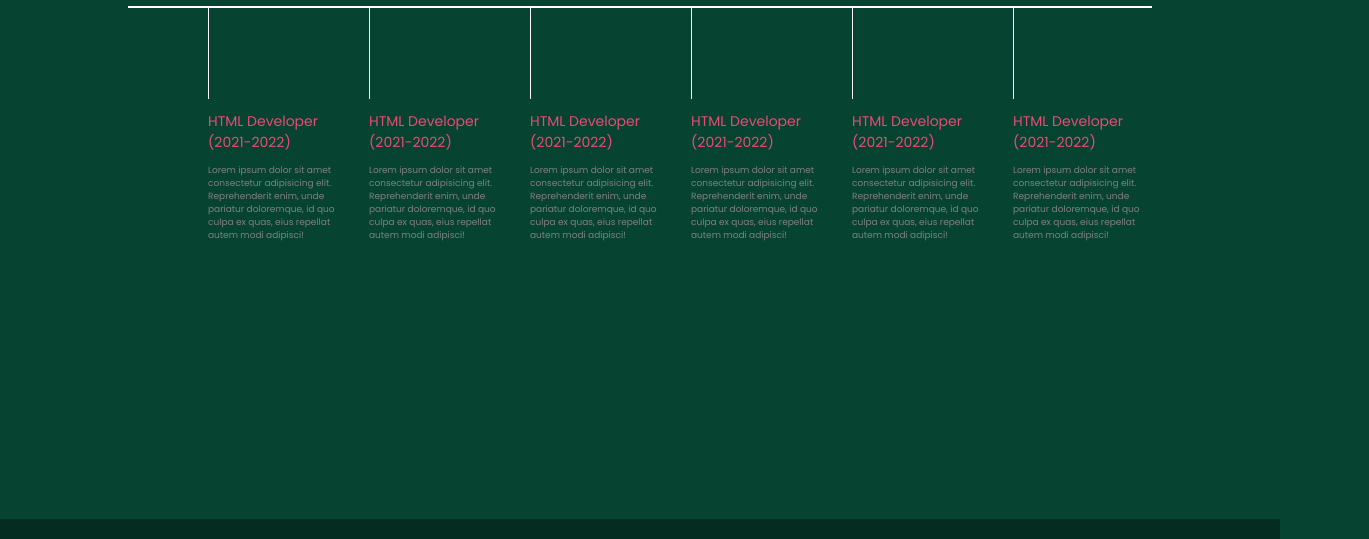
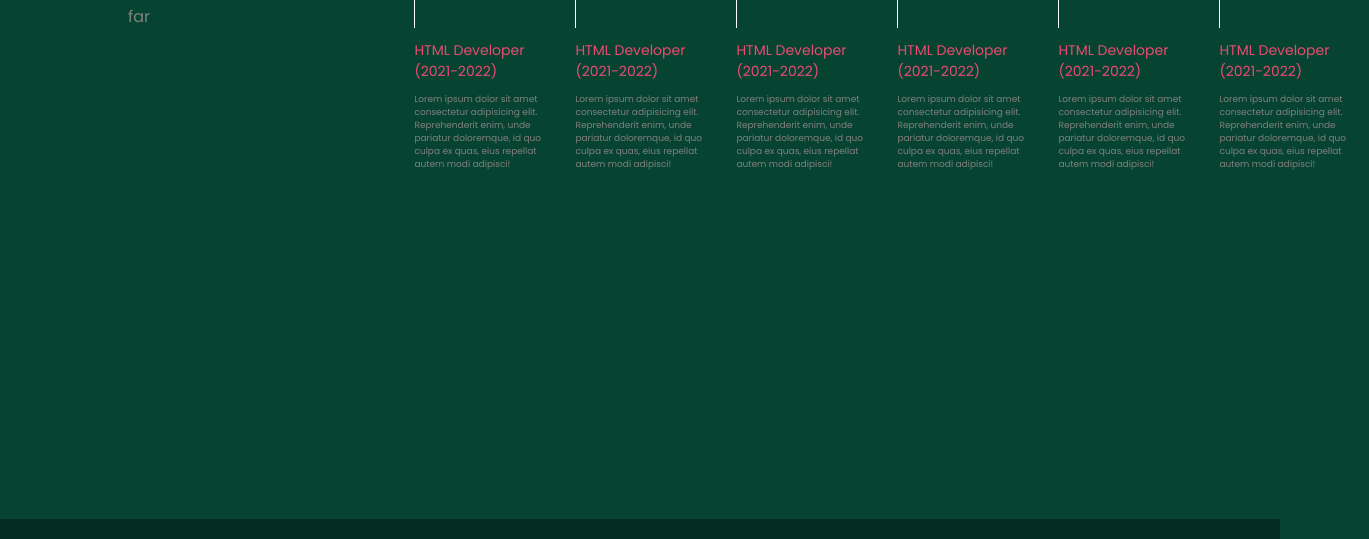
Before and after one commit to Sourav-1204/Personal-Portfolio, a plain HTML site: page index.html in a window 1280 px wide. Shown: the part 743-1282 px from the top of the page, 1369 px wide, since content can reach past the window. Drawn offline with nearby package versions, Linux system fonts and the light colour scheme.

Commit message:
git commit -m"New Changes"

```diff
--- a/style.css
+++ b/style.css
@@ -1,9 +1,12 @@
 * {
     margin: 0;
     padding: 0;
+    box-sizing: border-box;
 }
 
-body {
+html,body {
+    width : 100% ;
+    height : 100%;
     background-color: #074331;
     color: #ea4b75;
     font-family: 'Poppins', sans-serif;
@@ -13,8 +16,8 @@
     display: flex;
     justify-content: space-around;
     align-items: center;
-    align-items: center;
-    height: 80px;
+    height : 80px;
+    width : 100%;
     background-color: #0c392c;
 }
 
@@ -71,6 +74,8 @@
 }
 
 .secondSection {
+    display : flex;
+    justify-content: space-around;
     max-width: 80vw;
     margin: auto;
     height: 80vh;
```
